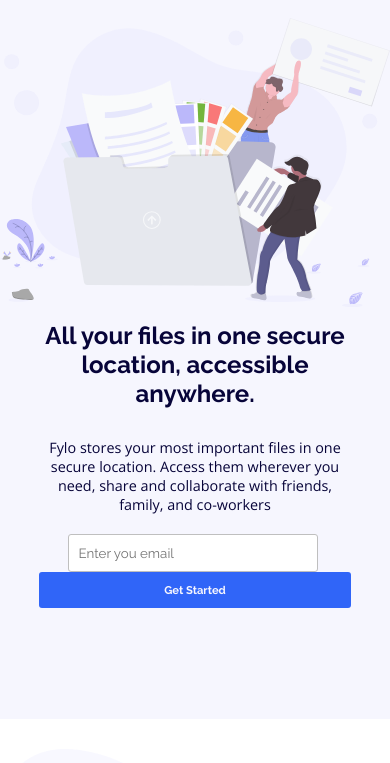
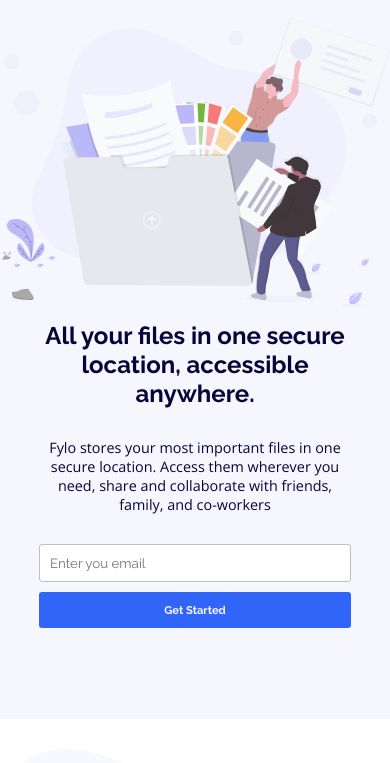
Before and after one commit to luixgabriel/landing-page-fylo, a plain HTML site: page index.html in a window 390 px wide. Shown: the part 81-844 px from the top of the page. Drawn offline with nearby package versions, Linux system fonts and the light colour scheme; files whose address does not match are found by name.

Commit message:
Finalizando projeto

```diff
--- a/index.html
+++ b/index.html
@@ -7,7 +7,7 @@
   <link rel="icon" type="image/png" sizes="32x32" href="./images/favicon-32x32.png">
   <link rel="stylesheet" href="https://cdnjs.cloudflare.com/ajax/libs/font-awesome/6.1.1/css/all.min.css" integrity="sha512-KfkfwYDsLkIlwQp6LFnl8zNdLGxu9YAA1QvwINks4PhcElQSvqcyVLLD9aMhXd13uQjoXtEKNosOWaZqXgel0g==" crossorigin="anonymous" referrerpolicy="no-referrer" />
   <link rel="stylesheet" href="style.css">
-  <title>Frontend Mentor | Fylo landing page with two column layout</title>
+  <title>Fylo landing page | luixgabriel</title>
 
 </head>
 <body>
--- a/style.css
+++ b/style.css
@@ -363,7 +363,7 @@ footer {
         text-align: center;
     }
 
-    #email{
+    .informations input{
         width: 80%;
         margin: 10px 0px;
     }
```
